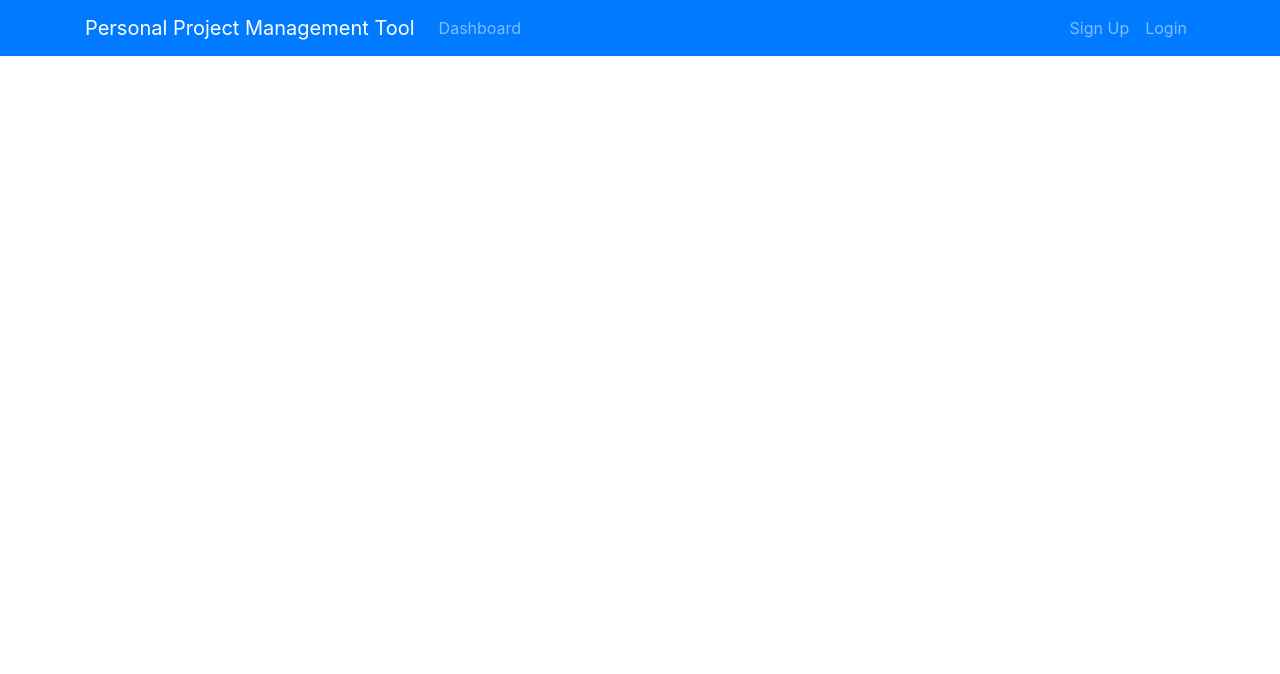
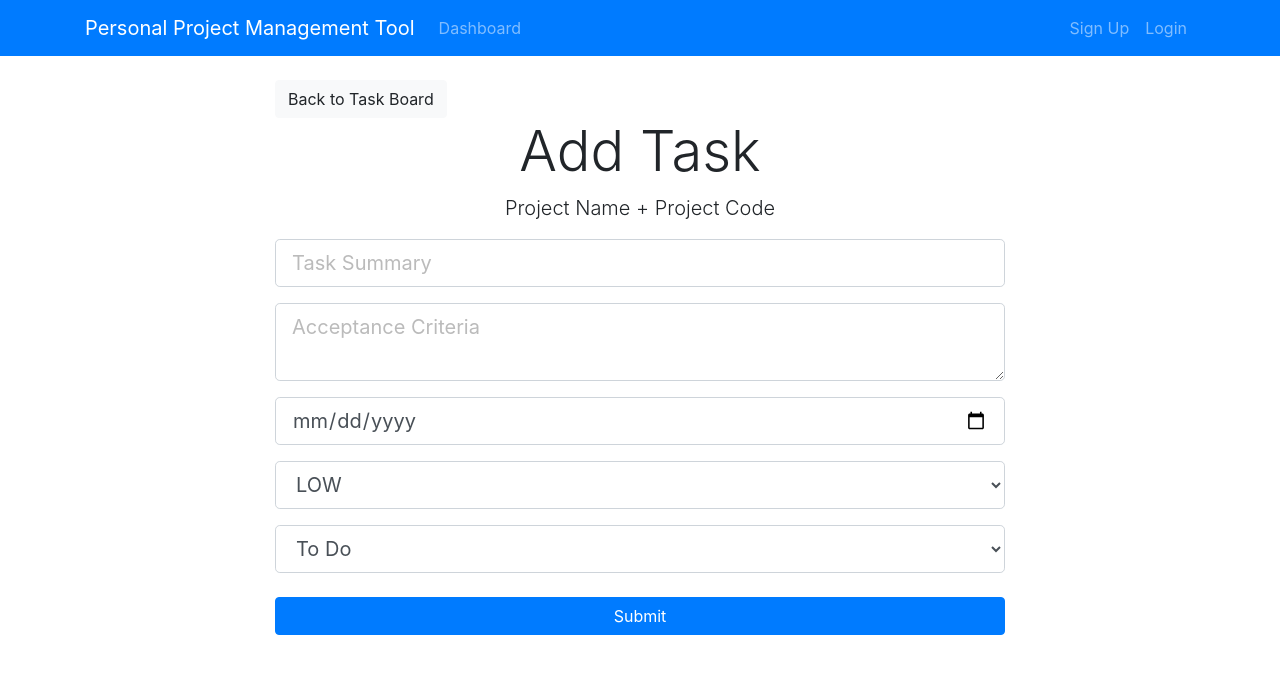
Before and after one commit to amyzeta/AgileIntPPMTool, a React (Create React App) app in the folder ppmtool-react-client/: page /taskBoard/1/addTask in a window 1280 px wide. Shown: the top 674 px of the page. Built offline with nearby package versions, Linux system fonts and the light colour scheme.

Commit message:
pulled out a WriteTask component which is used by AddTask and will be used by UpdateTask too

```diff
--- a/ppmtool-react-client/src/App.js
+++ b/ppmtool-react-client/src/App.js
@@ -22,7 +22,11 @@ class App extends Component {
             <Route exact path="/addProject" component={AddProject} />
             <Route exact path="/updateProject/:id" component={UpdateProject} />
             <Route exact path="/taskBoard/:projectId" component={TaskBoard} />
-            <Route exact path="/addTask/:projectId" component={AddTask} />
+            <Route
+              exact
+              path="/taskBoard/:projectId/addTask"
+              component={AddTask}
+            />
           </div>
         </Router>
       </Provider>
--- a/ppmtool-react-client/src/components/Task/AddTask.js
+++ b/ppmtool-react-client/src/components/Task/AddTask.js
@@ -1,98 +1,17 @@
 import React, { Component } from 'react';
-import { Link } from 'react-router-dom';
 import { connect } from 'react-redux';
 import { addTask } from '../../actions/taskActions';
 import PropTypes from 'prop-types';
-import ItemForm from '../ItemForm';
-import { Priority, Status } from './TaskTypes';
+
+import WriteTask from './WriteTask';
 
 class AddTask extends Component {
-  constructor(props) {
-    super(props);
-    this.state = {
-      projectId: this.props.match.params.projectId,
-      task: {
-        id: '',
-        summary: '',
-        acceptanceCriteria: '',
-        dueDate: '',
-        priority: 3,
-        status: 'TO_DO'
-      },
-      errors: {}
-    };
-  }
-
-  componentDidUpdate(prevProps) {
-    if (this.props.errors !== prevProps.errors) {
-      this.setState(prevState => ({ errors: this.props.errors }));
-    }
-    if (this.props.task !== prevProps.task) {
-      this.setState(prevState => ({ task: this.props.task }));
-    }
-  }
-
-  onChange = e => {
-    const name = e.target.name;
-    const value = e.target.value;
-    this.setState((prevState, props) => ({
-      task: {
-        ...prevState.task,
-        [name]: value
-      }
-    }));
-  };
-
   render() {
-    const fields = [
-      {
-        tag: 'input',
-        type: 'text',
-        name: 'summary',
-        placeholder: 'Task Summary'
-      },
-      {
-        tag: 'textarea',
-        type: 'text',
-        name: 'acceptanceCriteria',
-        placeholder: 'Acceptance Criteria'
-      },
-      {
-        tag: 'input',
-        type: 'date',
-        name: 'dueDate'
-      },
-      {
-        tag: 'select',
-        name: 'priority',
-        options: Priority
-      },
-      {
-        tag: 'select',
-        name: 'status',
-        options: Status
-      }
-    ];
-    const titleFragment = (
-      <React.Fragment>
-        <Link
-          to={`/taskBoard/${this.state.projectId}`}
-          className="btn btn-light"
-        >
-          Back to Task Board
-        </Link>
-        <h4 className="display-4 text-center">Add Task</h4>
-        <p className="lead text-center">Project Name + Project Code</p>
-      </React.Fragment>
-    );
     return (
-      <ItemForm
-        item={this.state.task}
-        errors={this.state.errors}
-        fields={fields}
-        titleFragment={titleFragment}
-        onChange={this.onChange}
-        submitItem={task =>
+      <WriteTask
+        title="Add Task"
+        projectId={this.props.match.params.projectId}
+        submitTask={task =>
           this.props.addTask(
             this.props.match.params.projectId,
             task,
@@ -108,12 +27,7 @@ AddTask.propTypes = {
   addTask: PropTypes.func.isRequired
 };
 
-const mapStateToProps = state => ({
-  task: state.task.task,
-  errors: state.task.error
-});
-
 export default connect(
-  mapStateToProps,
+  null,
   { addTask }
 )(AddTask);
--- a/ppmtool-react-client/src/components/Task/TaskBoard.js
+++ b/ppmtool-react-client/src/components/Task/TaskBoard.js
@@ -39,7 +39,10 @@ class TaskBoard extends Component {
     const tasks = this.props.tasks;
     return (
       <div className="container">
-        <Link to={`/addTask/${projectId}`} className="btn btn-primary mb-3">
+        <Link
+          to={`/taskBoard/${projectId}/addTask`}
+          className="btn btn-primary mb-3"
+        >
           <i className="fas fa-plus-circle"> Create Project Task</i>
         </Link>
         <br />
--- /dev/null
+++ b/ppmtool-react-client/src/components/Task/WriteTask.js
@@ -0,0 +1,116 @@
+import React, { Component } from 'react';
+import { Link } from 'react-router-dom';
+import { connect } from 'react-redux';
+import PropTypes from 'prop-types';
+import ItemForm from '../ItemForm';
+import { Priority, Status } from './TaskTypes';
+
+class WriteTask extends Component {
+  constructor(props) {
+    super(props);
+    this.state = {
+      projectId: this.props.projectId,
+      task: {
+        id: '',
+        summary: '',
+        acceptanceCriteria: '',
+        dueDate: '',
+        priority: 3,
+        status: 'TO_DO'
+      },
+      errors: {}
+    };
+  }
+
+  componentDidUpdate(prevProps) {
+    if (this.props.errors !== prevProps.errors) {
+      this.setState(prevState => ({ errors: this.props.errors }));
+    }
+    if (this.props.task !== prevProps.task) {
+      this.setState(prevState => ({ task: this.props.task }));
+    }
+  }
+
+  onChange = e => {
+    const name = e.target.name;
+    const value = e.target.value;
+    this.setState((prevState, props) => ({
+      task: {
+        ...prevState.task,
+        [name]: value
+      }
+    }));
+  };
+
+  render() {
+    const fields = [
+      {
+        tag: 'input',
+        type: 'text',
+        name: 'summary',
+        placeholder: 'Task Summary'
+      },
+      {
+        tag: 'textarea',
+        type: 'text',
+        name: 'acceptanceCriteria',
+        placeholder: 'Acceptance Criteria'
+      },
+      {
+        tag: 'input',
+        type: 'date',
+        name: 'dueDate'
+      },
+      {
+        tag: 'select',
+        name: 'priority',
+        options: Priority
+      },
+      {
+        tag: 'select',
+        name: 'status',
+        options: Status
+      }
+    ];
+    const titleFragment = (
+      <React.Fragment>
+        <Link
+          to={`/taskBoard/${this.state.projectId}`}
+          className="btn btn-light"
+        >
+          Back to Task Board
+        </Link>
+        <h4 className="display-4 text-center">{this.props.title}</h4>
+        <p className="lead text-center">Project Name + Project Code</p>
+      </React.Fragment>
+    );
+    return (
+      <ItemForm
+        item={this.state.task}
+        errors={this.state.errors}
+        fields={fields}
+        titleFragment={titleFragment}
+        onChange={this.onChange}
+        submitItem={task => this.props.submitTask(task)}
+      />
+    );
+  }
+}
+
+WriteTask.propTypes = {
+  task: PropTypes.object.isRequired,
+  errors: PropTypes.object,
+  submitTask: PropTypes.func.isRequired,
+  title: PropTypes.string.isRequired,
+  projectId: PropTypes.string.isRequired
+};
+
+const mapStateToProps = state => ({
+  task: state.task.task,
+  errors: state.task.errors
+});
+
+export default connect(
+  mapStateToProps,
+  null
+)(WriteTask);
--- a/ppmtool-react-client/src/reducers/taskReducer.js
+++ b/ppmtool-react-client/src/reducers/taskReducer.js
@@ -21,7 +21,7 @@ export default (state = initialState, { type, payload }) => {
         error: undefined
       };
     case REQUEST_FAILS:
-      return { ...state, error: payload, isFetching: false };
+      return { ...state, errors: payload, isFetching: false };
     case REQUEST_SUCCEEDS:
       return { ...state, isFetching: false };
     case GET_TASKS:
```
